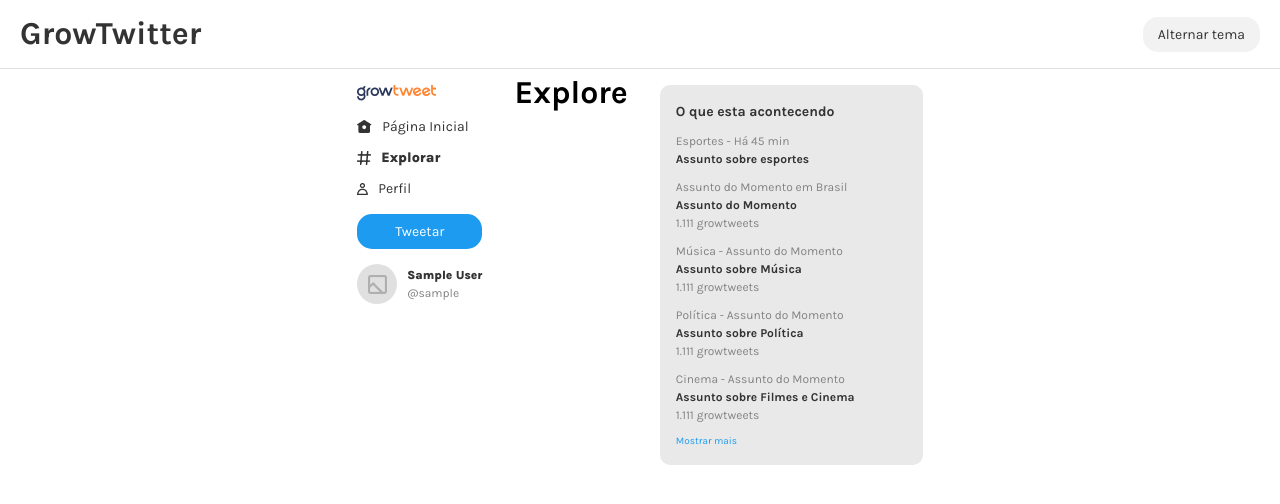
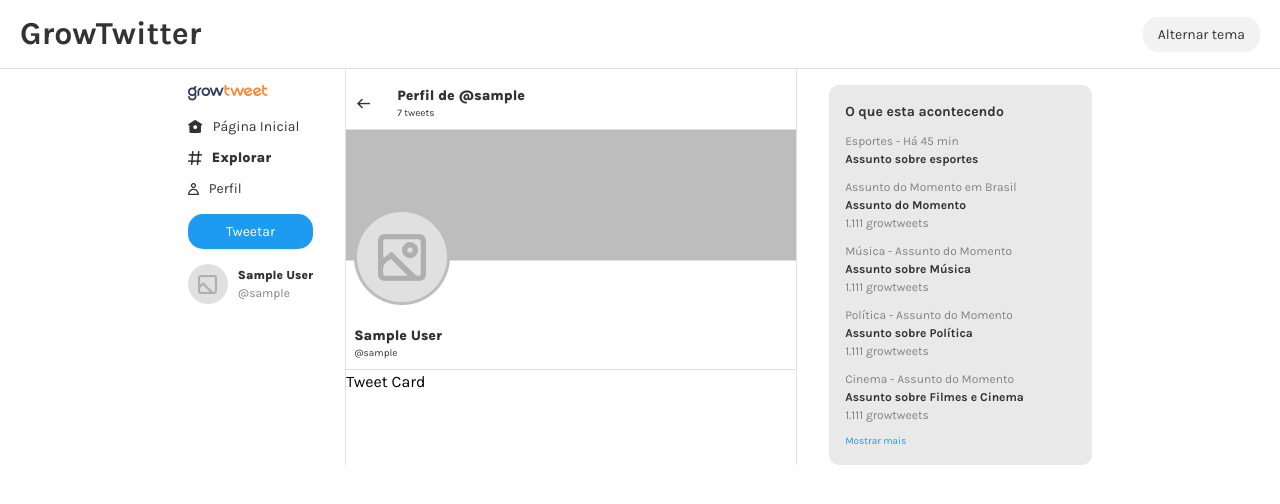
Before and after one commit to Pedro-Landin/growtwitter-app, a React (Vite) app: page /explore in a window 1280 px wide. Shown: the top 504 px of the page. Built offline with nearby package versions, Linux system fonts and the light colour scheme; no server answers; sample sign-in values are in the browser's storage.

Commit message:
feat: tela de perfil LAYOUT

```diff
--- a/src/pages/Feed/index.tsx
+++ b/src/pages/Feed/index.tsx
@@ -27,7 +27,7 @@
   }, []);
 
   if (loading) {
-    return <h2>Carregando tweets...</h2>;
+    return <ContainerFeed><h2>Carregando tweets...</h2></ContainerFeed>
   }
 
   return (
--- a/src/pages/Perfil/index.tsx
+++ b/src/pages/Perfil/index.tsx
@@ -0,0 +1,40 @@
+import { useNavigate } from "react-router"; // ou 'react-router-dom'
+import { useAuth } from "../../hooks/useAuth";
+import { ContainerPerfil, PerfilBanner, PerfilHeader, PerfilInfo, PerfilTweets } from "./styles";
+
+import arrowBack from '../../assets/arrow_back.png'
+import image_perfil from '../../assets/image_perfil.png'
+
+export function Perfil() {
+    const { user } = useAuth();
+    const navigate = useNavigate(); // Inicializa o hook
+
+    return (
+        <ContainerPerfil>
+            <PerfilHeader>
+                {/* Botão de voltar */}
+                <button onClick={() => navigate(-1)} style={{ cursor: 'pointer', border: 'none', background: 'none' }}>
+                  <img src={arrowBack} alt="Voltar" />
+                </button>
+
+                <div>
+                    <h3>Perfil de @{user?.username}</h3>
+                    <p>7 tweets</p>
+                </div>
+            </PerfilHeader>
+
+            <PerfilBanner>
+                <img src={user?.imageUrl || image_perfil} alt={user?.name} />
+            </PerfilBanner>
+
+            <PerfilInfo>
+                <strong>{user?.name}</strong>
+                <span>@{user?.username}</span>
+            </PerfilInfo>
+
+            <PerfilTweets>
+                <div>Tweet Card</div>
+            </PerfilTweets>
+        </ContainerPerfil>
+    );
+}
--- a/src/pages/Perfil/styles.ts
+++ b/src/pages/Perfil/styles.ts
@@ -0,0 +1,76 @@
+import styled from "styled-components";
+
+export const ContainerPerfil = styled.main`
+  min-width: 452px;
+
+  border-left: 0.8px solid ${(props) => props.theme.colors.border};
+  border-right: 0.8px solid ${(props) => props.theme.colors.border};
+`;
+
+export const PerfilHeader = styled.div`
+  display: flex;
+  align-items: center;
+  padding: 16px 8px 8px;
+  gap: 24px;
+  justify-content: flex-start;
+  border-bottom: 0.8px solid ${(props) => props.theme.colors.border};
+
+  h3 {
+    color: ${(props) => props.theme.colors.textColor};
+    font-size: 14px;
+    font-weight: 800;
+  }
+
+  p {
+    color: ${(props) => props.theme.colors.textColor};
+    font-size: 10px;
+    font-weight: 400;
+  }
+`;
+
+export const PerfilBanner = styled.div`
+  display: flex;
+  flex-direction: column;
+  align-items: flex-start;
+  justify-content: center;
+  padding: 16px 8px 8px;
+  height: 131px;
+  gap: 24px;
+  background-color: #bdbdbd;
+  border-bottom: 0.8px solid ${(props) => props.theme.colors.border};
+  margin-bottom: 48px;
+  position: relative;
+
+  img {
+    position: absolute;
+    bottom: -45px;
+  }
+`;
+
+export const PerfilInfo = styled.div`
+  display: flex;
+  flex-direction: column;
+  align-items: flex-start;
+  justify-content: center;
+  padding: 16px 8px 8px;
+  border-bottom: 0.8px solid ${(props) => props.theme.colors.border};
+
+  strong {
+    font-size: 14px;
+    font-weight: 800;
+    color: ${(props) => props.theme.colors.textColor};
+  }
+
+  span{
+    font-size: 10px;
+    font-weight: 400;
+    color: ${(props) => props.theme.colors.textColor};
+  }
+`;
+
+export const PerfilTweets = styled.section`
+  display: flex;
+  flex-direction: column;
+  align-items: flex-start;
+  justify-content: center;
+`;
--- a/src/routes/index.tsx
+++ b/src/routes/index.tsx
@@ -2,6 +2,7 @@
 import { DefaultLayout } from "../layouts/DefaultLayout";
 import { Feed } from "../pages/Feed";
 import Login from "../pages/login";
+import { Perfil } from "../pages/Perfil";
 
 export const routes = createBrowserRouter([
     {
@@ -18,11 +19,11 @@
             },
             {
                 path: 'explore',
-                element: <h1>Explore</h1>
+                element: <Perfil />
             },
             {
                 path: 'profile',
-                element: <h1>Profile</h1>
+                element: <Perfil />
             }
         ]
     }
--- a/src/types/auth.ts
+++ b/src/types/auth.ts
@@ -3,6 +3,7 @@
     id: string;
     name: string;
     username: string;
+    imageUrl?: string;
 }
 
 // Representa a estrutura completa da resposta de login bem-sucedido
```
Also changed, not shown: src/assets/arrow_back.png (added), src/assets/image_perfil.png (added).
